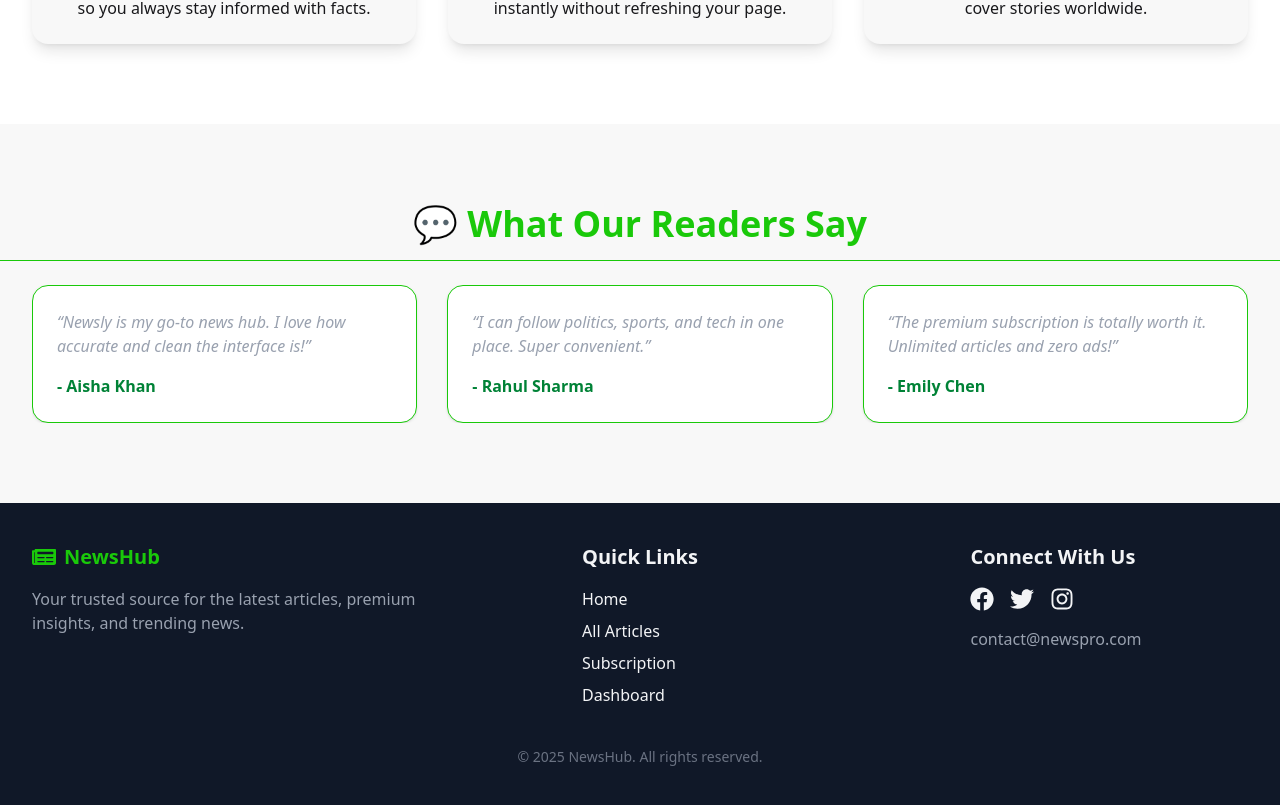
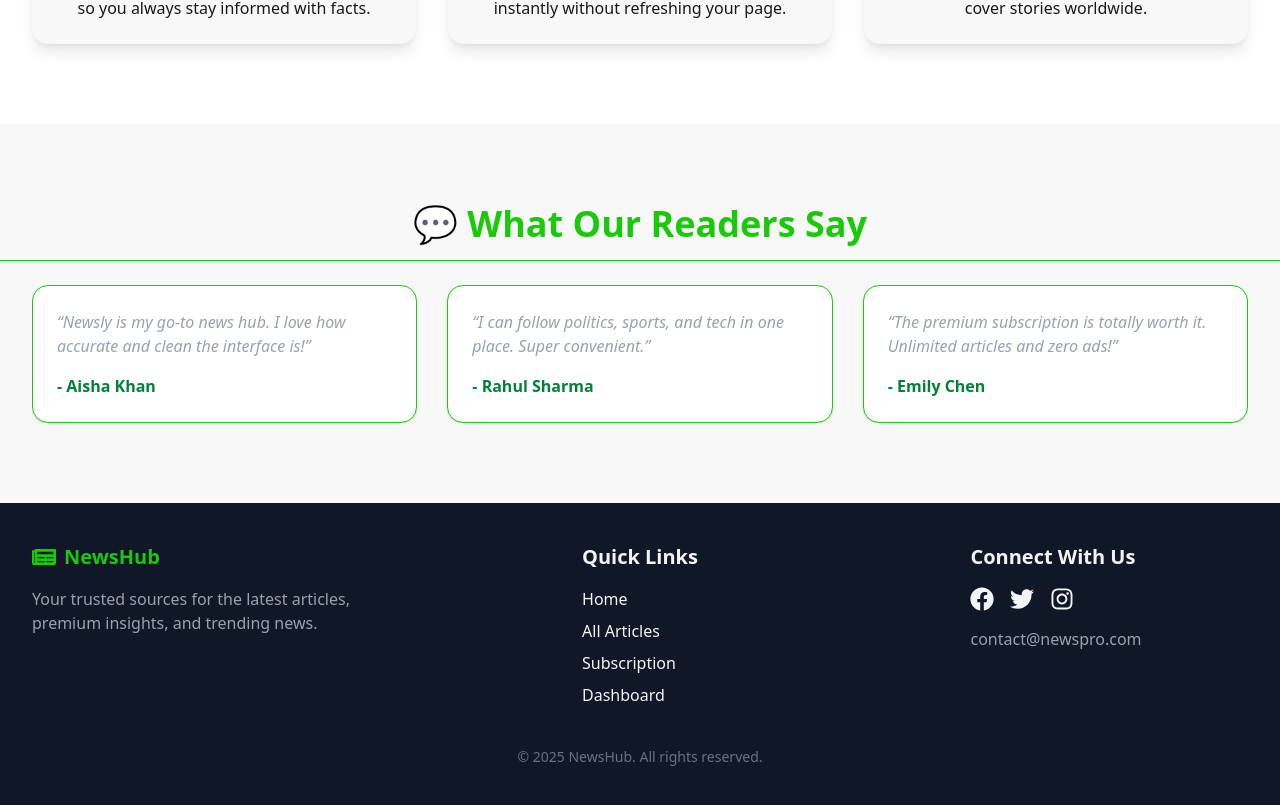
Before and after one commit to Naeem240/newsly-client-side, a React (Vite) app: page / in a window 1280 px wide. Shown: the part 2294-3099 px from the top of the page. Built offline with nearby package versions, Linux system fonts and the light colour scheme; no server answers.

Commit message:
Trying to change

```diff
--- a/src/components/Footer.jsx
+++ b/src/components/Footer.jsx
@@ -10,7 +10,7 @@ const Footer = () => {
                 <div>
                     <NewsHubLogo/>
                     <p className="mt-4 text-gray-400">
-                        Your trusted source for the latest articles, premium insights, and trending news.
+                        Your trusted sources for the latest articles, premium insights, and trending news.
                     </p>
                 </div>
 
```
